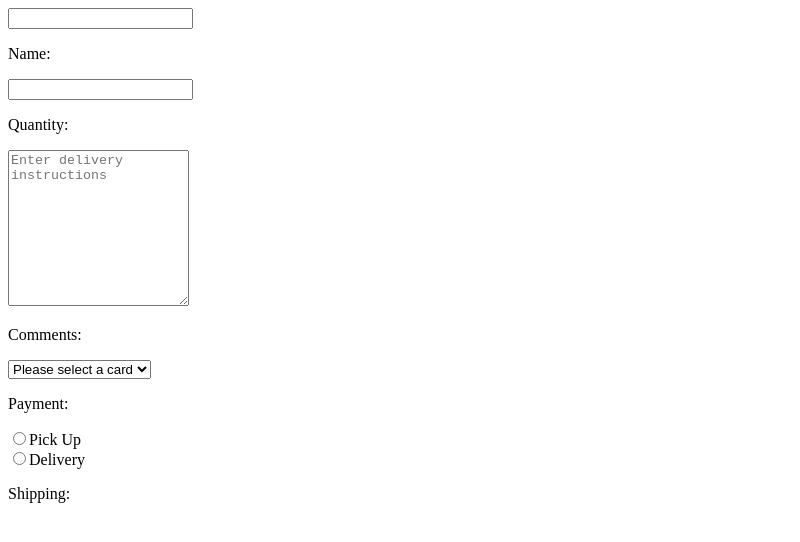
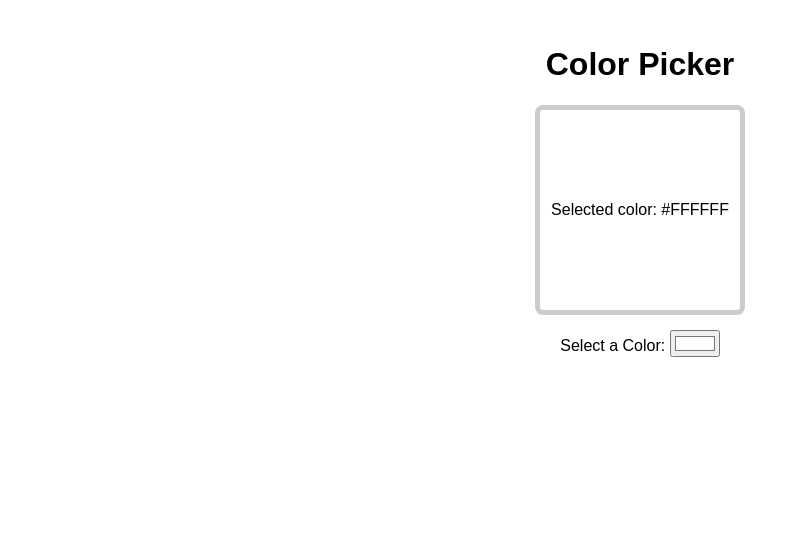
Before and after one commit to mj-stack/learning-reactjs, a React (Vite) app in the folder Website/my-react-app/: page / in a window 1280 px wide. Shown: the top 542 px of the page, without its empty margins (0-800 px from the left). Built offline with nearby package versions, Linux system fonts and the light colour scheme.

Commit message:
Color picker app

```diff
--- a/Website/my-react-app/src/App.jsx
+++ b/Website/my-react-app/src/App.jsx
@@ -1,10 +1,10 @@
-import MyComponent from "./MyComponent";
+import ColorPicker from "./ColorPicker";
 
 function App() {
 
    return(
     <>
-      <MyComponent />
+      <ColorPicker />
     </>
   );
 }
--- /dev/null
+++ b/Website/my-react-app/src/ColorPicker.jsx
@@ -0,0 +1,25 @@
+import React, { useState } from "react";
+
+function ColorPicker() {
+
+    const [color, setColor] = useState("#FFFFFF");
+
+    function handleColorChange(e) {
+        setColor(e.target.value)
+    }
+
+    return(
+        <>
+            <div className="color-picker-container">
+                <h1>Color Picker</h1>
+                <div className="color-display" style={{backgroundColor: color}}>
+                    <p>Selected color: {color}</p>
+                </div>
+                <label>Select a Color: </label>
+                <input type="color" value={color} onChange={handleColorChange} />
+            </div>
+        </>
+    );
+}
+
+export default ColorPicker;
--- a/Website/my-react-app/src/MyComponent.jsx
+++ /dev/null
@@ -1,63 +0,0 @@
-import React, {useState} from "react";
-
-function MyComponent() {
-
-    const [name, setName] = useState();
-    const [quantity, setQuantity] = useState();
-    const [comment, setComment] = useState("");
-    const [payment, setPayment] = useState("");
-    const [shipping, setShipping] = useState("");
-
-    function handleNameChange(event) {
-        setName(event.target.value)
-    }
-
-    function handleQuantityChange(event) {
-        setQuantity(event.target.value)
-    }
-
-    function handleComment(event) {
-        setComment(event.target.value)
-    }
-
-    function handlePaymentChange(event) {
-        setPayment(event.target.value)
-    }
-
-    function handleShipping(event) {
-        setShipping(event.target.value)
-    }
-
-    return(
-        <div>
-            <input value={name} onChange={handleNameChange} type="text" />
-            <p>Name: {name}</p>
-
-            <input value={quantity} onChange={handleQuantityChange} type="number" />
-            <p>Quantity: {quantity}</p>
-
-            <textarea value={comment} onChange={handleComment} placeholder="Enter delivery instructions" rows={10}></textarea>
-            <p>Comments: {comment}</p>
-
-            <select value={payment} onChange={handlePaymentChange}>
-                <option value="">Please select a card</option>
-                <option value="Visa">Visa</option>
-                <option value="Mastercard">Mastercard</option>
-                <option value="Giftcard">Giftcard</option>
-            </select>
-            <p>Payment: {payment}</p>
-
-            <label>
-                <input type="radio" value="Pick Up" checked={shipping === 'Pick Up'} onChange={handleShipping}/>
-                Pick Up
-            </label><br />
-            <label>
-                <input type="radio" value="Delivery" checked={shipping === 'Delivery'} onChange={handleShipping}/>
-                Delivery
-            </label>
-            <p>Shipping: {shipping}</p>
-        </div>
-    );
-}
-
-export default MyComponent;
--- a/Website/my-react-app/src/index.css
+++ b/Website/my-react-app/src/index.css
@@ -1,22 +1,20 @@
-.counter {
-  border: 2px solid;
+body {
+  font-family: Arial;
+  margin: 0;
+  padding: 25px;
   text-align: center;
-  padding: 25px;
-  max-width: 300px;
-  margin: auto;
-}
-.count {
-  font-family: monospace;
-  font-size: 10rem;
 }
 
-.buttons button {
-  font-size: 1rem;
-  margin-right: 5px;
-  padding: 10px 15px;
-  border-radius: 5px;
-  border: none;
-  background-color: hsl(191, 89%, 37%);
-  color: white;
-  cursor: pointer;
+.color-display {
+  height: 200px;
+  width: 200px;
+  border: 5px solid hsl(0, 0%, 80%);
+  border-radius: 8px;
+  text-align: center;
+  margin: auto;
+  margin-bottom: 15px;
+  display: flex;
+  justify-content: center;
+  align-items: center;
+  transition: 0.25s ease;
 }
```
